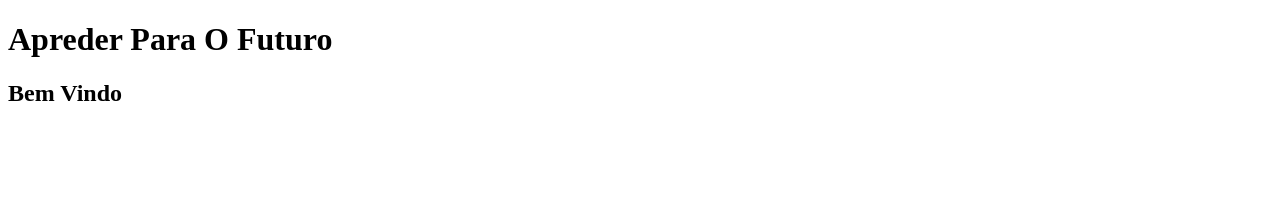
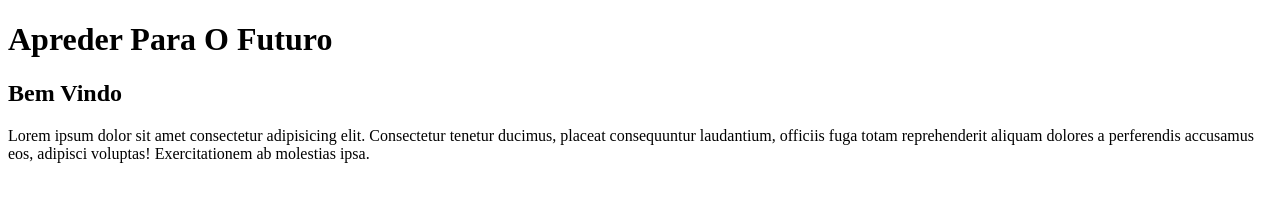
Before and after one commit to tiagooliveirarosa/site-curso, a plain HTML site: page index.html in a window 1280 px wide. Drawn offline with Linux system fonts and the light colour scheme.

Commit message:
Update index.html

```diff
--- a/index.html
+++ b/index.html
@@ -12,6 +12,7 @@
     <header>
         <h1>Apreder Para O Futuro</h1>
         <h2>Bem Vindo</h2>
+        <p>Lorem ipsum dolor sit amet consectetur adipisicing elit. Consectetur tenetur ducimus, placeat consequuntur laudantium, officiis fuga totam reprehenderit aliquam dolores a perferendis accusamus eos, adipisci voluptas! Exercitationem ab molestias ipsa.</p>
     </header>
     <main>
 
```
